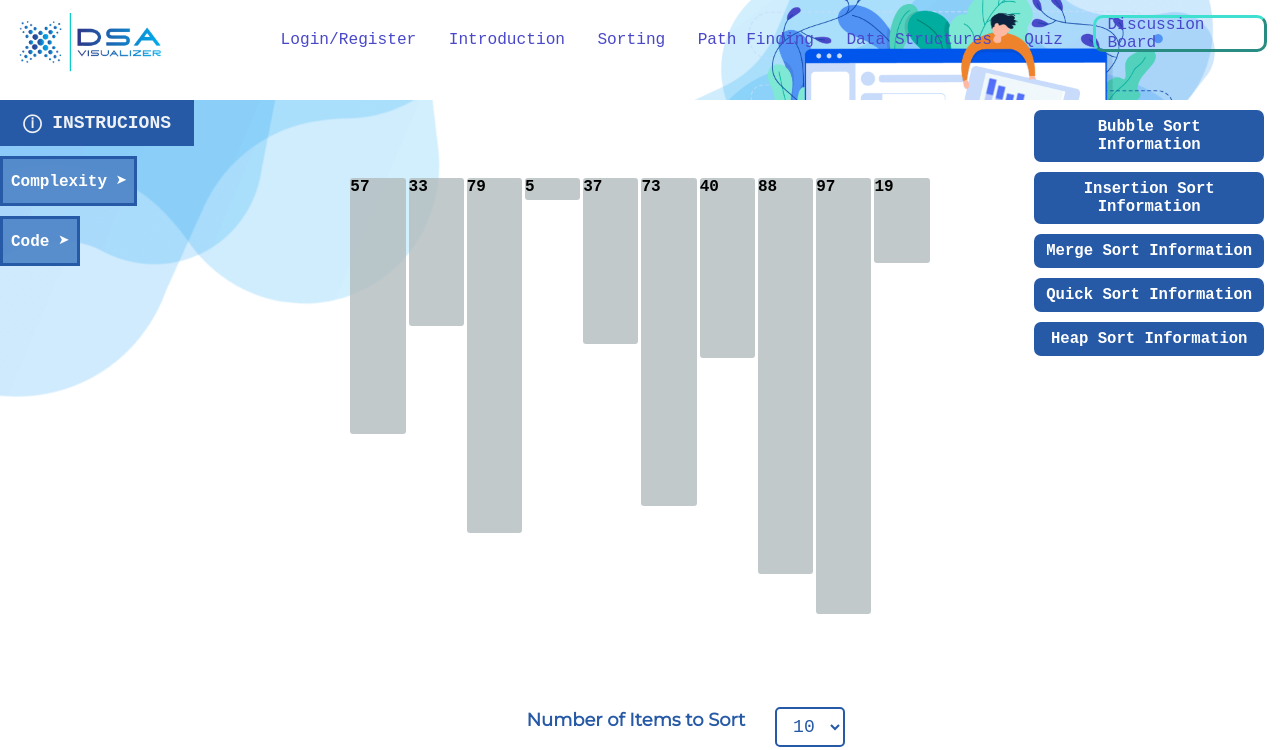
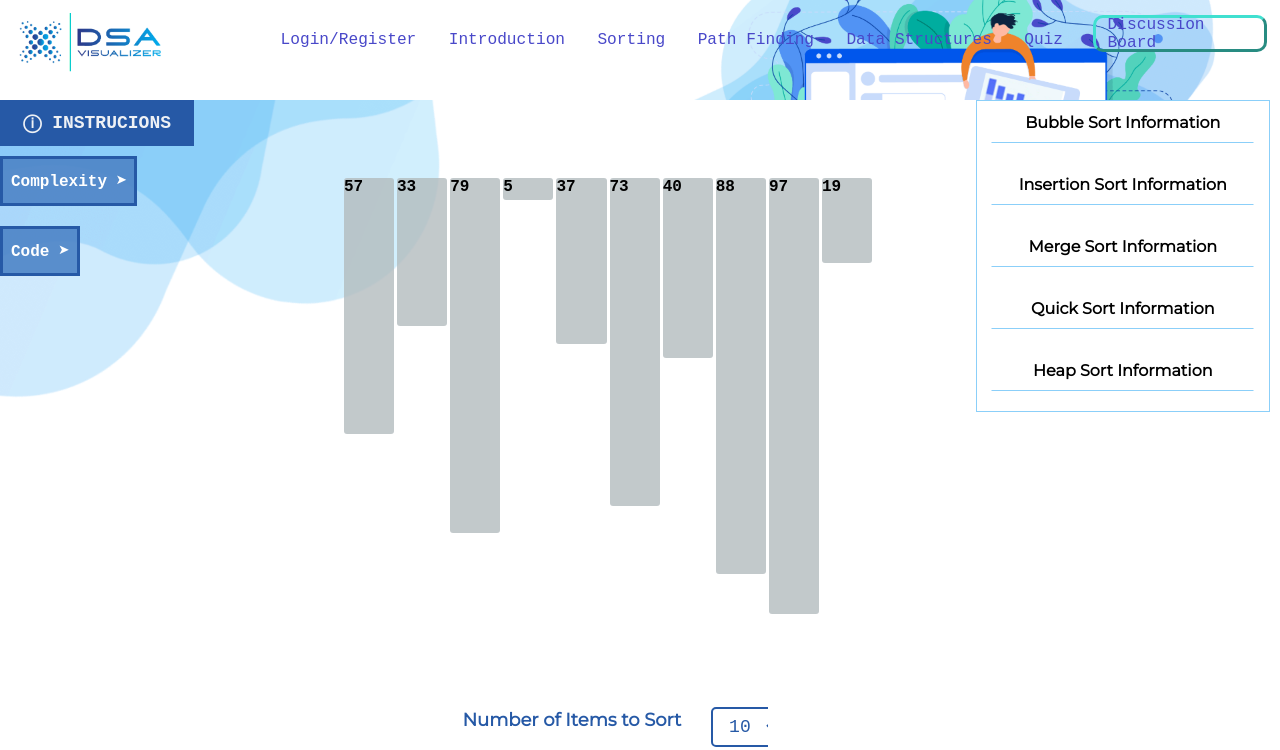
Before and after one commit to Jordiak/Visualizer, a React (Create React App) app in the folder client/: page /sorting-algorithms in a window 1280 px wide. Shown: the top 750 px of the page. Built offline with nearby package versions, Linux system fonts and the light colour scheme.

Commit message:
changed collasible design

```diff
--- a/client/src/App.css
+++ b/client/src/App.css
@@ -191,7 +191,9 @@
   font-size: 2rem;
   color: white;
 }
-
+.left-panel .collapsible{
+  text-align: left;
+}
 
 h1 {
   color:rgb(27,20,100);
@@ -243,21 +245,31 @@ h2 {
   float: left;
   margin-left: 2%;
   margin-right: unset;
+  padding-right:10px;
 }
 .DSright {
   color: white;
   width: 20%;
   float: right;
+  border-color:#8bcff9;
+  border-width: thin;
+  border-style: solid;
+  margin-right:10px;
 }
 .left-side {
-  width: 60%;
+  width: 55%;
   float: left;
 }
 
 .right-side {
   color: white;
-  width: 20%;
+  width: 23%;
   float: right;
+  padding:unset;
+  border-color:  #8bcff9;
+  border-style: solid;
+  border-width: thin;
+  margin-right:10px;
 }
 .leftInfo {
   width: 60%;
--- a/client/src/components/functions/Collapsible.css
+++ b/client/src/components/functions/Collapsible.css
@@ -1,15 +1,24 @@
+@import url("https://fonts.googleapis.com/css?family=Montserrat&display=swap");
+.collapsible{
+  text-align: center;
+}
 .collapsible .toggle {
   cursor: pointer;
-  font: unset;
-  padding: 0.5rem;
-  margin-bottom: unset;
+
+  margin-top:1px;
   width: 90%;
-  font-family: monospace;
-  font-size: larger;
+  font-family: "Montserrat", sans-serif;
+  border-bottom: #8bcff9;
+  border-top: white;
+  border-left: white;
+  border-right: white;
+  border-style: solid;
+  border-width:thin;
+  font-size: 1rem;
   font-weight: bold;
-  background-color:rgb(38,89,166);
-  border:transparent;
-  color:white;
+  background-color:white;
+  color:black;
+  border-radius: unset;
 }
 
 .collapsible .side-toggle {
@@ -40,6 +49,7 @@
 }
 
 .collapsible .side-content {
+  margin-top: 10px;
   padding: 0.5rem;
   overflow-y: auto;
   height: 50vh;
@@ -55,7 +65,13 @@
   overflow: hidden;
   transition: height ease 0.3s;
   padding-bottom: 0px;
+  line-height:25px;
+  padding:5px;
 
+}
+.collapsible .content-parent h1{
+  line-height: normal;
+  font-size: 1.5rem;
 }
 
 .left-table tr:nth-child(even) {
--- a/client/src/components/pages/ShortestPath.js
+++ b/client/src/components/pages/ShortestPath.js
@@ -210,19 +210,19 @@ DFS(node) {
             </div>
             <div className='right-side'>
             <Collapsible label="Dijkstra's Algorithm Information">
-                        <h1>Dijkstra's Algorithm</h1>
+                        <h1>Dijkstra's Algorithm</h1><br/>
                         <p>Dijkstra's algorithm allows us to find the <font className="ideatext">shortest path</font> between any two vertices of a graph.It differs from the minimum spanning tree because the shortest distance between two vertices <font className="ideatext">might not include all the vertices</font> of the graph.
                         </p>
             </Collapsible>
             <Collapsible label="Breadth First Search Algorithm Information">
-                        <h1>Breadth First Search</h1>
+                        <h1>Breadth First Search</h1><br/>
                         <p> BFS is a <font className="ideatext">traversing algorithm</font> where you should start traversing from a selected node (source or starting node) and traverse the graph layerwise thus exploring the neighbour nodes (nodes which are directly connected to source node). You must then move towards the next-level neighbour nodes.
 As the name BFS suggests, you are required to <font className="ideatext">traverse the graph breadthwise</font> as follows:
 1.First move horizontally and visit all the nodes of the current layer2.Move to the next layer
                         </p>
             </Collapsible>
             <Collapsible label="Depth First Search Algorithm Information">
-                        <h1>Depth First Search</h1>
+                        <h1>Depth First Search</h1><br/>
                         <p>The DFS algorithm is a <font className="ideatext">recursive algorithm</font> that uses the idea of backtracking. It involves exhaustive searches of all the nodes by going ahead, if possible, else by backtracking.
                         Here, the word backtrack means that when you are moving forward and there are no more nodes along the current path, you move backwards on the same path to find nodes to traverse. <font className="ideatext">All the nodes will be visited on the current path</font> till all the unvisited nodes have been traversed after which the next path will be selected.
 
--- a/client/src/components/pages/sorting.css
+++ b/client/src/components/pages/sorting.css
@@ -75,6 +75,7 @@ button:hover {background-color:rgb(113, 220, 228)}
 }
 .navbar-sorting {
   position:absolute;
+  width:25%;
   overflow: hidden;
   font-size: 18px;
   color: rgba(255, 255, 255, 0.9);
@@ -82,8 +83,8 @@ button:hover {background-color:rgb(113, 220, 228)}
   text-align: center;
   font-family: monospace;
   font-weight: bolder;
-  margin-left: 20%;
-  margin-right: 20%;
+  margin-left: 15%;
+  margin-right: 25%;
 
 }
 .navbar-table {
```
